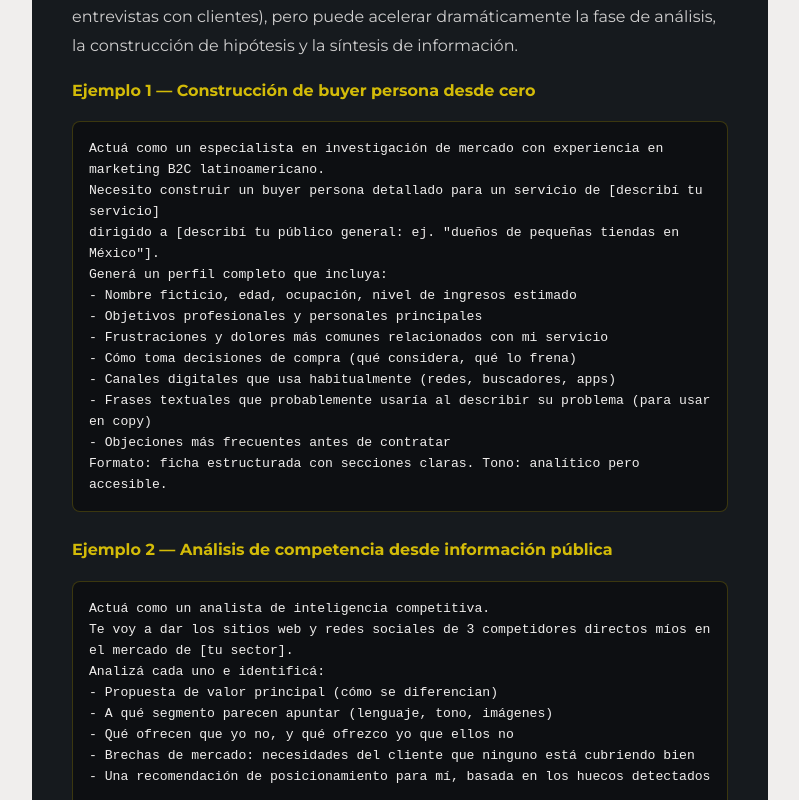
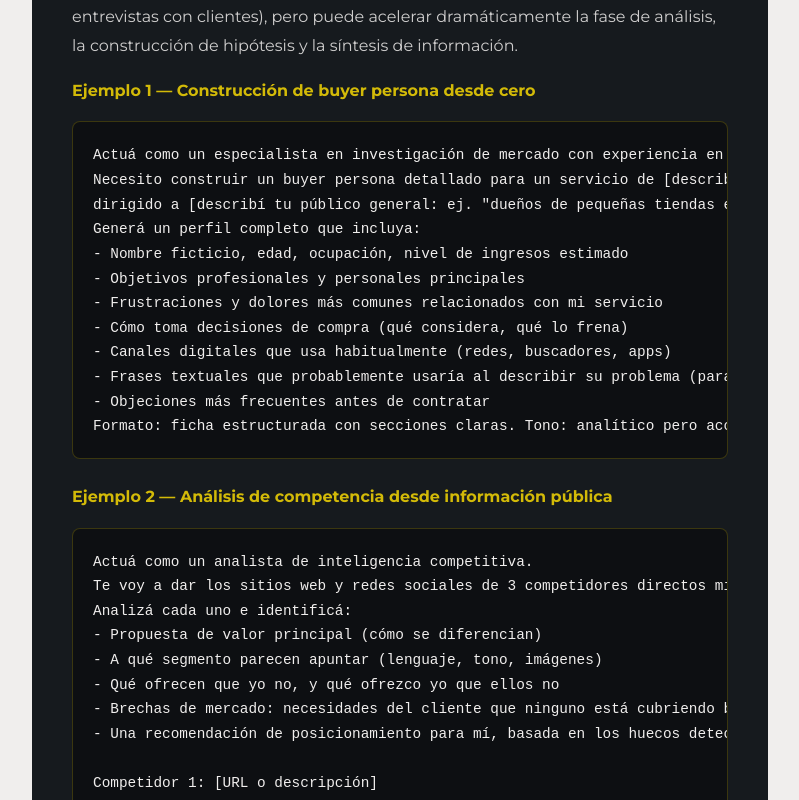
Before and after one commit to Ezzeorazi/mi-portafolio, a Next.js app: page /blog/claude-ia-guia-prompts-marketing-seo-diseno-parte-2 in a window 1280 px wide. Shown: the part 2020-2820 px from the top of the page, without its empty margins (240-1039 px from the left). Built offline with nearby package versions, Linux system fonts and the light colour scheme.

Commit message:
new post

```diff
--- a/app/globals.css
+++ b/app/globals.css
@@ -42,39 +42,22 @@ body {
   padding: 0.1rem 0.4rem;
   border-radius: 4px;
   font-family: 'Courier New', monospace;
-  font-size: 0.85em;
-  word-break: break-word;
+  font-size: 0.9em;
 }
 
 .blog-content pre {
   background-color: rgba(0, 0, 0, 0.4);
   border: 1px solid rgba(245, 216, 5, 0.2);
   border-radius: 8px;
-  padding: 1rem;
+  padding: 1.25rem;
   overflow-x: auto;
-  overflow-y: hidden;
   margin-bottom: 1.5rem;
-  max-width: 100%;
-  box-sizing: border-box;
-  -webkit-overflow-scrolling: touch;
 }
 
 .blog-content pre code {
   background: none;
   padding: 0;
   color: #f0eeed;
-  font-size: 0.82em;
-  line-height: 1.6;
-  white-space: pre-wrap;
-  word-break: break-word;
-  overflow-wrap: break-word;
-  display: block;
-}
-
-/* Contenedor del artículo no debe romperse por el pre */
-.blog-content {
-  overflow-x: hidden;
-  min-width: 0;
 }
 
 .blog-content ul,
--- a/data/posts.ts
+++ b/data/posts.ts
@@ -190,7 +190,7 @@ const posts: Post[] = [
   {
     id: 17,
     slug: 'claude-ia-guia-prompts-profesionales',
-    image: 'images/blog/claude-guia-prompts.svg',
+    image: 'images/blog/claude-prompts-marketing-parte2.webp',
     title: 'Claude de Anthropic: Cómo Aprovecharlo al Máximo — Parte 1',
     category: 'Inteligencia Artificial',
     description: 'Guía práctica para sacarle el máximo partido a Claude: qué lo hace diferente, los 5 pilares de un buen prompt y ejemplos reales para RRHH, administrativos, programadores y Scrum Masters.',
```
